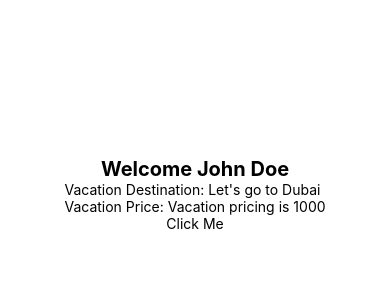
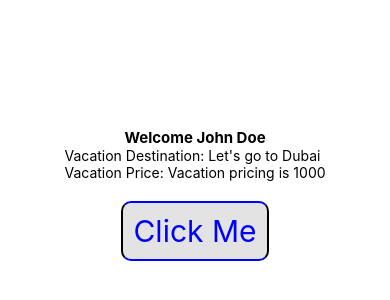
Before and after one commit to DionEmary/mobile-dev-lab-1, a React Native app: screen / in a window 390 px wide. Shown: the part 228-528 px from the top of the page. Built offline with nearby package versions, Linux system fonts and the light colour scheme.

Commit message:
button stylized

```diff
--- a/App.tsx
+++ b/App.tsx
@@ -1,5 +1,5 @@
 import { StatusBar } from 'expo-status-bar';
-import { StyleSheet, Text, TouchableOpacity, View } from 'react-native';
+import { Button, StyleSheet, Text, TouchableOpacity, View } from 'react-native';
 import vacationDestination , { vacationPricing } from './app/vacation';
 
 export default function App() {
@@ -62,7 +62,7 @@
       </View>
       <View>
         <TouchableOpacity onPress={() => {alert("Vacation Ready")}}>
-          <Text>Click Me</Text>
+          <Text style={styles.Button}>Click Me</Text>
         </TouchableOpacity>
       </View>
       <StatusBar style="auto" />
@@ -78,7 +78,18 @@
     justifyContent: 'center',
   },
   Title: {
-    fontSize: 20,
+    fontSize: 15,
     fontWeight: 'bold'
-  }
+  },
+  Button: {
+    color: 'blue',
+    borderBlockColor: 'blue',
+    borderStyle: 'solid',
+    borderWidth: 2,
+    borderRadius: 10,
+    fontSize: 30,
+    marginTop: 20,
+    padding: 10,
+    backgroundColor: '#E3E3E3',
+  },
 });
--- a/tsconfig.json
+++ b/tsconfig.json
@@ -1,6 +1,7 @@
 {
   "extends": "expo/tsconfig.base",
   "compilerOptions": {
-    "strict": true
+    "strict": true,
+    "jsx": "react"
   }
 }
```
